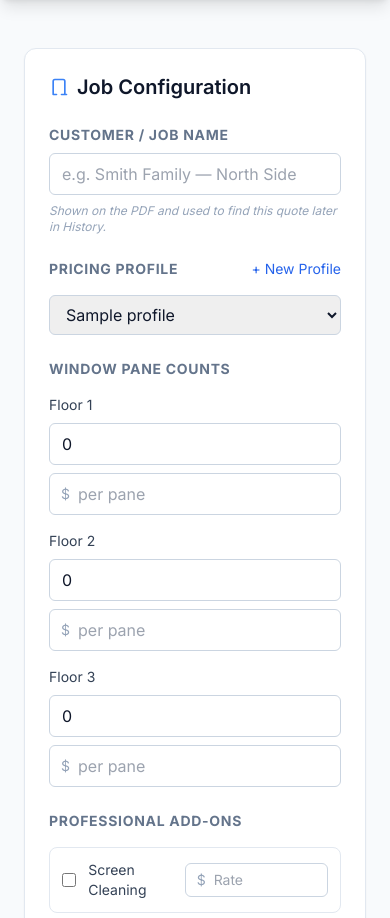
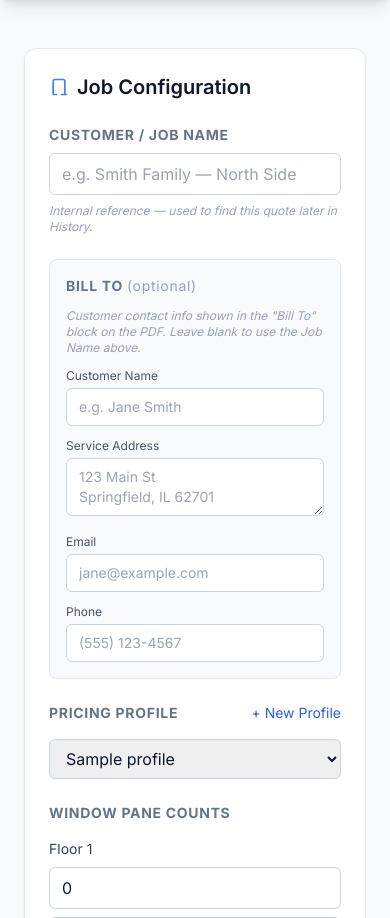
Before and after one commit to lightmadeai/Panefree-Quoting, a Flask app: page / in a window 390 px wide; the page is wider, and only the part inside the window is pictured. Shown: the part 96-1014 px from the top of that part. Run offline with Flask 3, Linux system fonts and the light colour scheme; a user stored in the database is signed in; tables that the repository leaves empty hold one stand-in row (values such as "Sample post"); some libraries are stand-ins or nearby versions.

Commit message:
Feature 1: customer Bill To block on PDF
- Quote model: add nullable customer_name, customer_address,
  customer_email, customer_phone columns. Backward-compatible —
  existing quotes have NULL and the generator falls back to `label`.
- Additive migration: generalize _ensure_user_columns into
  _ensure_table_columns(table, additions); patch quotes table at boot.
- Sanitization (Heresy #10): generalize storage-side sanitize into
  _sanitize_storage(raw, max_len). Each customer field has its own cap
  (name 100, address 200, email 254, phone 30). Generator runs Latin-1
  strip as defense in depth before rendering.
- Generator: replace Job Details block with Bill To block; render
  customer_name (or label fallback), address, email, phone, then date.
  Stays a Pure View — controller passes all values in.
- Both PDF call sites (/generate fresh, /quotes/<id>/pdf re-render)
  pass customer fields. Re-renders read from the persisted Quote row.
- /calculate preserves customer values across the preview re-render
  to match the existing submitted_label pattern.
- index.html: optional "Bill To" section with 4 inputs; clarified
  Customer/Job Name as the internal History reference.

All sovereign tests still green: engine math (6/6), plumbing PDF
end-to-end, Sprint 3 integration (7/7 — engine purity, label sanitize,
quote persist + free invoice, IDOR block, lossless Decimal, doc-code
stability, benchmark gating).

Co-Authored-By: Claude Sonnet 4.6 <noreply@anthropic.com>

```diff
--- a/app.py
+++ b/app.py
@@ -51,28 +51,33 @@ def load_user(user_id):
     return user
 
 
-def _ensure_user_columns():
+def _ensure_table_columns(table_name, additions):
     """
     SQLite lacks ALTER TABLE ... ADD COLUMN IF NOT EXISTS, and db.create_all()
     only creates missing tables — not missing columns. This runs once at boot
-    and additively patches columns added after initial users-table creation.
+    and additively patches columns added after a table was first created.
     """
-    existing = {row[1] for row in db.session.execute(text("PRAGMA table_info(users)")).fetchall()}
-    additions = [
-        ("business_name", "TEXT"),
-        ("phone_number", "TEXT"),
-        ("quote_footer_text", "TEXT"),
-        ("invoice_footer_text", "TEXT"),
-    ]
+    existing = {row[1] for row in db.session.execute(text(f"PRAGMA table_info({table_name})")).fetchall()}
     for col, ddl in additions:
         if col not in existing:
-            db.session.execute(text(f"ALTER TABLE users ADD COLUMN {col} {ddl}"))
+            db.session.execute(text(f"ALTER TABLE {table_name} ADD COLUMN {col} {ddl}"))
     db.session.commit()
 
 
 with app.app_context():
     db.create_all()
-    _ensure_user_columns()
+    _ensure_table_columns("users", [
+        ("business_name", "TEXT"),
+        ("phone_number", "TEXT"),
+        ("quote_footer_text", "TEXT"),
+        ("invoice_footer_text", "TEXT"),
+    ])
+    _ensure_table_columns("quotes", [
+        ("customer_name", "TEXT"),
+        ("customer_address", "TEXT"),
+        ("customer_email", "TEXT"),
+        ("customer_phone", "TEXT"),
+    ])
 
 
 # ---------- Profile helpers (engine-agnostic controller layer) ----------
@@ -161,27 +166,31 @@ def apply_callout_override(registry, profile_id, callout_override):
 
 LABEL_MAX_LEN = 80
 FOOTER_MAX_LEN = 200
+CUSTOMER_NAME_MAX = 100
+CUSTOMER_ADDR_MAX = 200
+CUSTOMER_EMAIL_MAX = 254  # RFC 5321 max length
+CUSTOMER_PHONE_MAX = 30
 
 
-def sanitize_label(raw):
-    """Trim, strip newlines/control chars, cap length. Heresy #10."""
-    if not raw:
-        return ""
-    cleaned = " ".join(str(raw).split())
-    return cleaned[:LABEL_MAX_LEN]
-
-
-def sanitize_footer(raw):
+def _sanitize_storage(raw, max_len):
     """
-    Storage-layer sanitize for the user-editable footer templates. Mirrors
-    sanitize_label (Heresy #10) — trim, collapse whitespace, length-cap.
-    Latin-1 stripping is left to the generator's defense-in-depth pass so
-    the DB keeps full unicode (smart quotes etc.) for display in the form.
+    Storage-layer sanitize: trim, collapse whitespace, cap length.
+    Latin-1 stripping is intentionally NOT done here so the DB keeps full
+    unicode (smart quotes, etc.) for display in forms. The generator runs
+    a Latin-1 strip as defense in depth before rendering. Heresy #10.
     """
     if not raw:
         return ""
     cleaned = " ".join(str(raw).split())
-    return cleaned[:FOOTER_MAX_LEN]
+    return cleaned[:max_len]
+
+
+def sanitize_label(raw):
+    return _sanitize_storage(raw, LABEL_MAX_LEN)
+
+
+def sanitize_footer(raw):
+    return _sanitize_storage(raw, FOOTER_MAX_LEN)
 
 
 def render_footer_template(template, doc_type, phone_number):
@@ -412,6 +421,10 @@ def _parse_quote_form():
         "tax_override": tax_override_decimal,
         "callout_override": request.form.get("callout_override"),
         "label": request.form.get("label"),
+        "customer_name": request.form.get("customer_name"),
+        "customer_address": request.form.get("customer_address"),
+        "customer_email": request.form.get("customer_email"),
+        "customer_phone": request.form.get("customer_phone"),
     }
 
 
@@ -445,6 +458,10 @@ def calculate():
                 credit_packs=config.CREDIT_PACKS,
                 benchmark=benchmark,
                 submitted_label=sanitize_label(data.get("label")),
+                submitted_customer_name=_sanitize_storage(data.get("customer_name"), CUSTOMER_NAME_MAX),
+                submitted_customer_address=_sanitize_storage(data.get("customer_address"), CUSTOMER_ADDR_MAX),
+                submitted_customer_email=_sanitize_storage(data.get("customer_email"), CUSTOMER_EMAIL_MAX),
+                submitted_customer_phone=_sanitize_storage(data.get("customer_phone"), CUSTOMER_PHONE_MAX),
             )
         return jsonify({"status": "success", "calculation": snapshot["calculation"]})
     except Exception as e:
@@ -490,6 +507,10 @@ def generate():
         filename = f"{doc_type.lower()}_{uuid.uuid4().hex[:6]}.pdf"
         output_path = os.path.join(project_root, filename)
         label = sanitize_label(data.get("label"))
+        customer_name = _sanitize_storage(data.get("customer_name"), CUSTOMER_NAME_MAX)
+        customer_address = _sanitize_storage(data.get("customer_address"), CUSTOMER_ADDR_MAX)
+        customer_email = _sanitize_storage(data.get("customer_email"), CUSTOMER_EMAIL_MAX)
+        customer_phone = _sanitize_storage(data.get("customer_phone"), CUSTOMER_PHONE_MAX)
         pane_count = sum(int(v) for v in snapshot["input"]["panes"].values())
 
         # Insert the Quote row up-front so we have an autoincrement id to
@@ -502,6 +523,10 @@ def generate():
             final_price=Decimal(str(snapshot["calculation"]["grand_total"])),
             pane_count=pane_count,
             quote_data=_serialize_for_json(snapshot),
+            customer_name=customer_name or None,
+            customer_address=customer_address or None,
+            customer_email=customer_email or None,
+            customer_phone=customer_phone or None,
         )
         db.session.add(quote)
         db.session.flush()
@@ -520,6 +545,10 @@ def generate():
             invoice_footer=render_footer_template(
                 current_user.invoice_footer_text, "INVOICE", current_user.phone_number,
             ),
+            customer_name=customer_name,
+            customer_address=customer_address,
+            customer_email=customer_email,
+            customer_phone=customer_phone,
         )
         db.session.commit()
     except Exception as e:
@@ -745,6 +774,10 @@ def quote_render_pdf(quote_id):
             invoice_footer=render_footer_template(
                 current_user.invoice_footer_text, "INVOICE", current_user.phone_number,
             ),
+            customer_name=q.customer_name,
+            customer_address=q.customer_address,
+            customer_email=q.customer_email,
+            customer_phone=q.customer_phone,
         )
     except Exception as e:
         return jsonify({"status": "error", "message": str(e)}), 400
--- a/generator.py
+++ b/generator.py
@@ -16,6 +16,10 @@ DEFAULT_INVOICE_FOOTER = "Payment due within 14 days | Questions? Call {{phone}}
 # defense; the controller also caps on save.
 LABEL_MAX_LEN = 80
 FOOTER_MAX_LEN = 200
+CUSTOMER_NAME_MAX = 100
+CUSTOMER_ADDR_MAX = 200
+CUSTOMER_EMAIL_MAX = 254  # RFC 5321 max length
+CUSTOMER_PHONE_MAX = 30
 
 
 _UNICODE_REPLACEMENTS = {
@@ -82,7 +86,9 @@ def derive_doc_code(quote_id):
 
 def generate_document(snapshot, doc_type="QUOTE", output_path="output.pdf",
                       business_name=None, phone_number=None, label=None,
-                      doc_code=None, quote_footer=None, invoice_footer=None):
+                      doc_code=None, quote_footer=None, invoice_footer=None,
+                      customer_name=None, customer_address=None,
+                      customer_email=None, customer_phone=None):
     """
     Generates a professional PDF based on a quote snapshot.
     This is a PURE VIEW. No calculations are performed here.
@@ -115,14 +121,27 @@ def generate_document(snapshot, doc_type="QUOTE", output_path="output.pdf",
     pdf.cell(0, 10, doc_title, ln=True, align="R")
     pdf.ln(5)
 
-    # Client/Job Info
+    # Bill To block — customer contact info. Each field is sanitized
+    # defensively here (Heresy #10 second layer); controller already
+    # length-caps on save. customer_name falls back to the legacy `label`
+    # for quotes created before customer_* columns existed.
+    safe_name = _sanitize_text(customer_name, CUSTOMER_NAME_MAX) or _sanitize_label(label)
+    safe_address = _sanitize_text(customer_address, CUSTOMER_ADDR_MAX)
+    safe_email = _sanitize_text(customer_email, CUSTOMER_EMAIL_MAX)
+    safe_phone = _sanitize_text(customer_phone, CUSTOMER_PHONE_MAX)
+
     pdf.set_font("helvetica", "B", 12)
-    pdf.cell(0, 10, "Job Details", ln=True)
+    pdf.cell(0, 10, "Bill To:", ln=True)
     pdf.set_font("helvetica", "", 11)
-    safe_label = _sanitize_label(label)
-    if safe_label:
-        pdf.cell(0, 7, f"Customer: {safe_label}", ln=True)
-    pdf.cell(0, 7, f"Date: {snapshot['timestamp'][:10]}", ln=True)
+    if safe_name:
+        pdf.cell(0, 6, safe_name, ln=True)
+    if safe_address:
+        pdf.multi_cell(0, 6, safe_address)
+    if safe_email:
+        pdf.cell(0, 6, safe_email, ln=True)
+    if safe_phone:
+        pdf.cell(0, 6, safe_phone, ln=True)
+    pdf.cell(0, 6, f"Date: {snapshot['timestamp'][:10]}", ln=True)
     pdf.ln(5)
 
     # Line Items Table
--- a/templates/index.html
+++ b/templates/index.html
@@ -36,7 +36,38 @@
                         <input type="text" name="label" maxlength="80" value="{{ submitted_label or '' }}"
                                placeholder="e.g. Smith Family — North Side"
                                class="w-full px-3 py-2 border border-slate-300 rounded-md focus:ring-2 focus:ring-blue-500 focus:border-blue-500 outline-none transition-all">
-                        <p class="text-xs text-slate-400 italic">Shown on the PDF and used to find this quote later in History.</p>
+                        <p class="text-xs text-slate-400 italic">Internal reference — used to find this quote later in History.</p>
+                    </div>
+
+                    <div class="space-y-3 bg-slate-50 border border-slate-200 rounded-lg p-4">
+                        <h3 class="text-sm font-bold text-slate-500 uppercase tracking-wider">Bill To <span class="text-slate-400 font-normal normal-case">(optional)</span></h3>
+                        <p class="text-xs text-slate-400 italic">Customer contact info shown in the "Bill To" block on the PDF. Leave blank to use the Job Name above.</p>
+                        <div>
+                            <label class="block text-xs font-medium text-slate-600 mb-1">Customer Name</label>
+                            <input type="text" name="customer_name" maxlength="100" value="{{ submitted_customer_name or '' }}"
+                                   placeholder="e.g. Jane Smith"
+                                   class="w-full px-3 py-2 text-sm border border-slate-300 rounded-md focus:ring-2 focus:ring-blue-500 outline-none">
+                        </div>
+                        <div>
+                            <label class="block text-xs font-medium text-slate-600 mb-1">Service Address</label>
+                            <textarea name="customer_address" maxlength="200" rows="2"
+                                      placeholder="123 Main St&#10;Springfield, IL 62701"
+                                      class="w-full px-3 py-2 text-sm border border-slate-300 rounded-md focus:ring-2 focus:ring-blue-500 outline-none">{{ submitted_customer_address or '' }}</textarea>
+                        </div>
+                        <div class="grid grid-cols-1 sm:grid-cols-2 gap-3">
+                            <div>
+                                <label class="block text-xs font-medium text-slate-600 mb-1">Email</label>
+                                <input type="email" name="customer_email" maxlength="254" value="{{ submitted_customer_email or '' }}"
+                                       placeholder="jane@example.com"
+                                       class="w-full px-3 py-2 text-sm border border-slate-300 rounded-md focus:ring-2 focus:ring-blue-500 outline-none">
+                            </div>
+                            <div>
+                                <label class="block text-xs font-medium text-slate-600 mb-1">Phone</label>
+                                <input type="text" name="customer_phone" maxlength="30" value="{{ submitted_customer_phone or '' }}"
+                                       placeholder="(555) 123-4567"
+                                       class="w-full px-3 py-2 text-sm border border-slate-300 rounded-md focus:ring-2 focus:ring-blue-500 outline-none">
+                            </div>
+                        </div>
                     </div>
 
                     <div class="space-y-4">
```
Also changed, not shown: models.py (+7 -0 lines).
